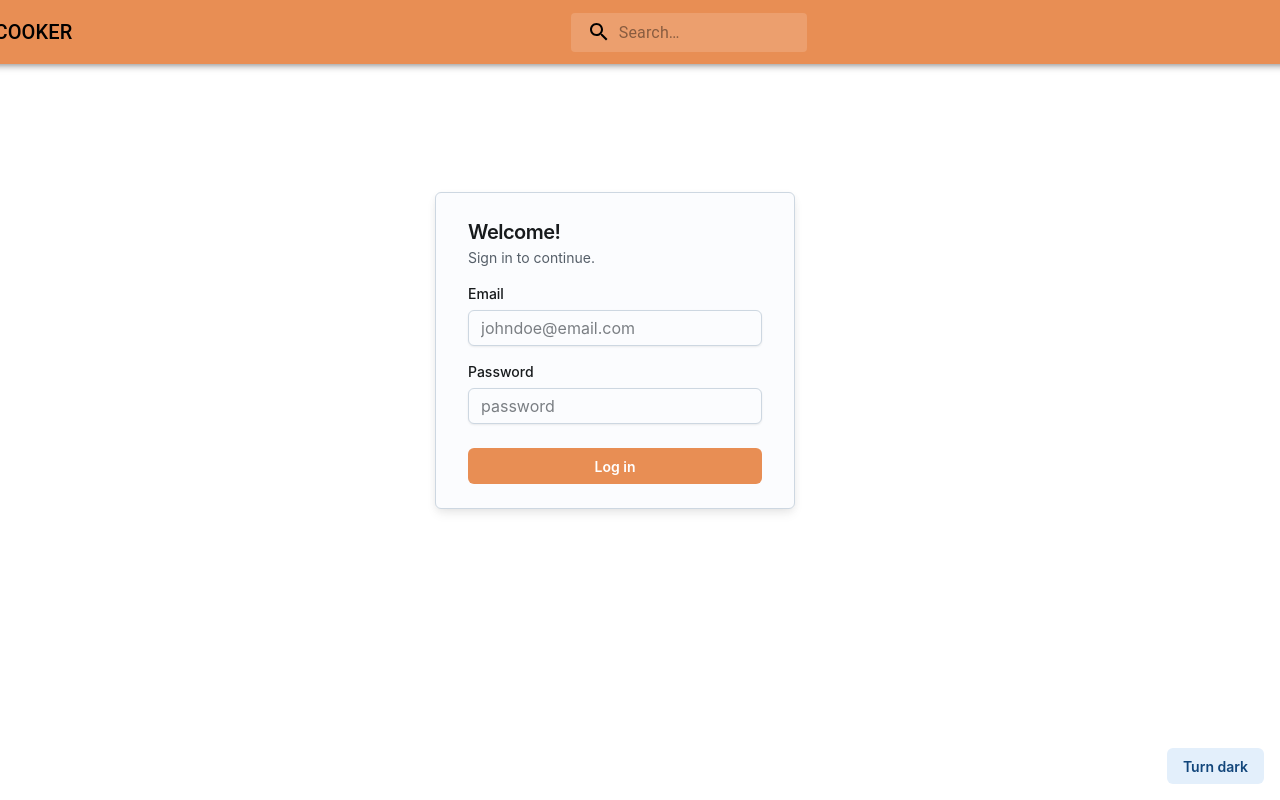
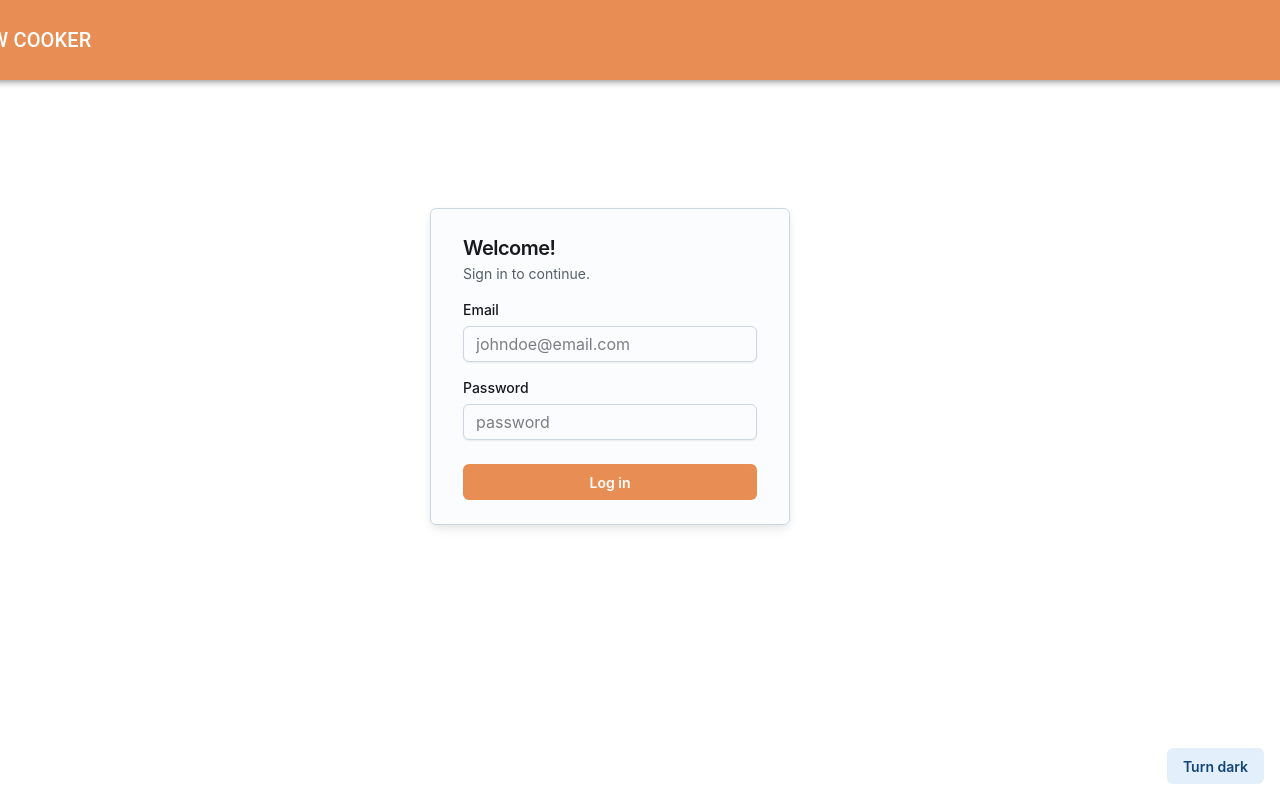
Before and after one commit to Slow-Cooker/slow-cooker-frontend-website, a React (Vite) app: page / in a window 1280 px wide. Shown: the top 800 px of the page. Built offline with nearby package versions, Linux system fonts and the light colour scheme.

Commit message:
Fix AppBar.tsx

```diff
--- a/src/App.tsx
+++ b/src/App.tsx
@@ -5,8 +5,8 @@ import ModeToggle from './components/DarkMode/DarkMode';
 import RecipeReviewCard from "./components/Recipe/Recipe.tsx";
 import { BrowserRouter as Router, Route, Routes } from 'react-router-dom';
 import AccountPage from "./components/AccountPage/AccountPage.tsx";
-import AppBar from "./components/AppBar/AppBar.tsx";
 import Comment from "./components/Comment/Comment.tsx";
+import {PrimarySearchAppBar} from "./components/AppBar/AppBar.tsx";
 
 export function App() {
     return (<>
@@ -14,7 +14,7 @@ export function App() {
             <ModeToggle />
         </CssVarsProvider>
             <Router>
-                <AppBar />
+                <PrimarySearchAppBar />
                 <Routes>
                     <Route path="/" element={<LoginContainer />} />
                     <Route path="/verify" element={<RecipeReviewCard />} />
--- a/src/components/AppBar/AppBar.tsx
+++ b/src/components/AppBar/AppBar.tsx
@@ -1,16 +1,11 @@
-import { styled, alpha, useTheme } from '@mui/material/styles';
+import { styled } from '@mui/material/styles';
 import AppBar from '@mui/material/AppBar';
 import Toolbar from '@mui/material/Toolbar';
 import IconButton from '@mui/material/IconButton';
 import Typography from '@mui/material/Typography';
-import InputBase from '@mui/material/InputBase';
 import MenuIcon from '@mui/icons-material/Menu';
-import SearchIcon from '@mui/icons-material/Search';
-import NotificationsIcon from '@mui/icons-material/Notifications';
-import Box from '@mui/material/Box';
 import {AccountCircle} from "@mui/icons-material";
 import {Link, useNavigate} from 'react-router-dom';
-import useMediaQuery from '@mui/material/useMediaQuery';
 import Menu from '@mui/material/Menu';
 import MenuItem from '@mui/material/MenuItem';
 import * as React from 'react';
@@ -22,48 +17,9 @@ const StyledAppBar = styled(AppBar)({
 
 
 const StyledToolbar = styled(Toolbar)({
-    color: "black",
-    width: "1530px",
+    backgroundColor: "#E88E54FF",
+    width: "1540px",
 });
-
-const Search = styled('div')(({ theme }) => ({
-    position: 'relative',
-    borderRadius: theme.shape.borderRadius,
-    backgroundColor: alpha(theme.palette.common.white, 0.15),
-    '&:hover': {
-        backgroundColor: alpha(theme.palette.common.white, 0.25),
-    },
-    marginRight: theme.spacing(2),
-    marginLeft: 0,
-    width: '100%',
-    [theme.breakpoints.up('sm')]: {
-        marginLeft: theme.spacing(3),
-        width: 'auto',
-    },
-}));
-
-const SearchIconWrapper = styled('div')(({ theme }) => ({
-    padding: theme.spacing(0, 2),
-    height: '100%',
-    position: 'absolute',
-    pointerEvents: 'none',
-    display: 'flex',
-    alignItems: 'center',
-    justifyContent: 'center',
-}));
-
-const StyledInputBase = styled(InputBase)(({ theme }) => ({
-    color: 'inherit',
-    '& .MuiInputBase-input': {
-        padding: theme.spacing(1, 1, 1, 0),
-        paddingLeft: `calc(1em + ${theme.spacing(4)})`,
-        transition: theme.transitions.create('width'),
-        width: '100%',
-        [theme.breakpoints.up('md')]: {
-            width: '20ch',
-        },
-    },
-}));
 
 export function withAuth(Component: React.ComponentType<any>) {
     return function AuthenticatedComponent(props: any) {
@@ -78,9 +34,7 @@ export function withAuth(Component: React.ComponentType<any>) {
     };
 }
 
-export default function PrimarySearchAppBar() {
-    const theme = useTheme();
-    const isMobile = useMediaQuery(theme.breakpoints.down('sm'));
+export function PrimarySearchAppBar() {
     const AuthenticatedAccountCircle = withAuth(AccountCircle);
     const navigate = useNavigate();
 
@@ -141,21 +95,9 @@ export default function PrimarySearchAppBar() {
                     <MenuItem onClick={() => { handleClose(); handleComment(); }}>Commentaires</MenuItem>
                     <MenuItem onClick={() => { handleClose(); handleLogOut(); }}>Déconnexion</MenuItem>
                 </Menu>
-                <Typography variant="h6" noWrap sx={{ flexGrow: 1 }}>
+                <Typography variant="h6" noWrap sx={{ flexGrow: 1, padding: 3}}>
                     SLOW COOKER
                 </Typography>
-                {!isMobile && (
-                    <Search>
-                        <SearchIconWrapper>
-                            <SearchIcon />
-                        </SearchIconWrapper>
-                        <StyledInputBase placeholder="Search…" inputProps={{ 'aria-label': 'search' }} />
-                    </Search>
-                )}
-                <Box sx={{ flexGrow: 1 }} />
-                <IconButton size="large" aria-label="show notifications" color="inherit">
-                    <NotificationsIcon />
-                </IconButton>
                 <Link to="/account" style={{ textDecoration: 'none' }}>
                     <IconButton
                         size="large"
```
